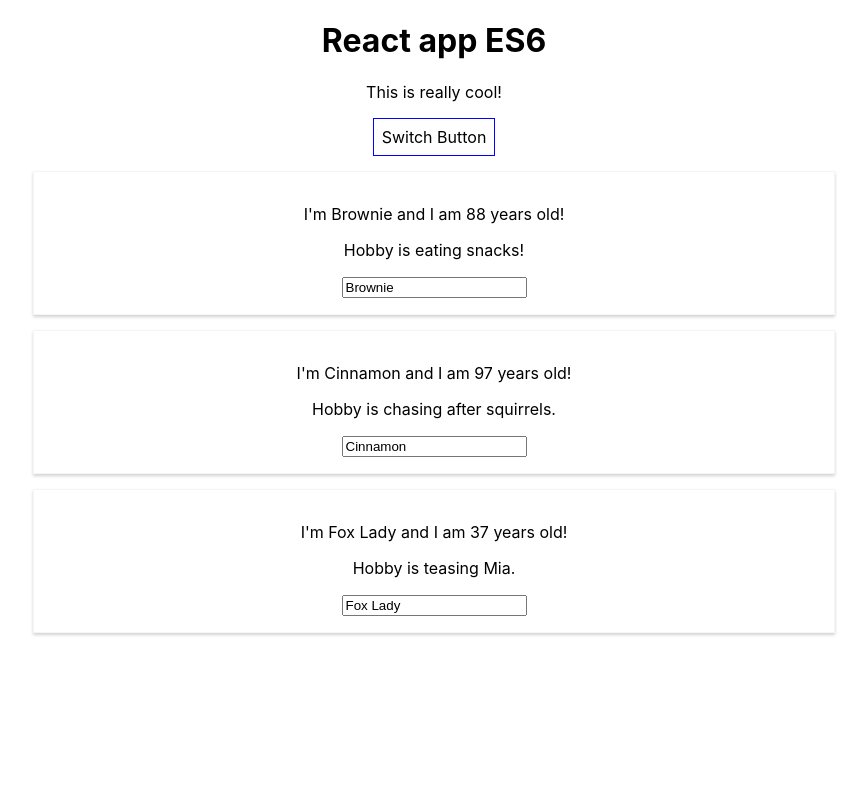
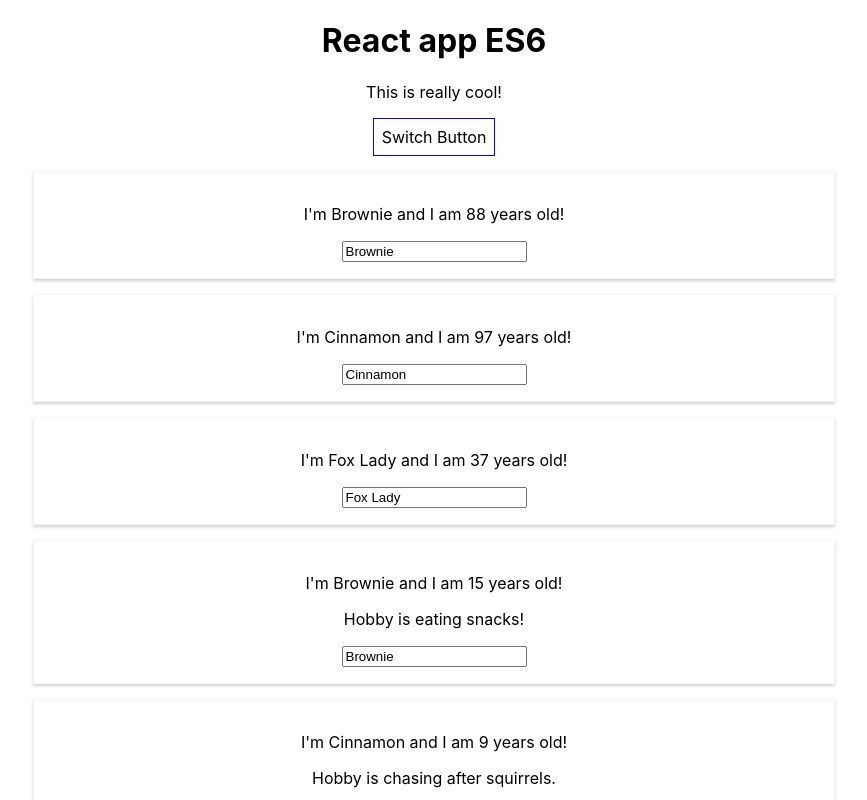
Before and after one commit to rmpalgo/react-js-practice, a React (Create React App) app: page / in a window 1280 px wide. Both pictures are taken after a click on the button "Switch Button". Shown: the top 800 px of the page, without its empty margins (206-1073 px from the left). Built offline with nearby package versions, Linux system fonts and the light colour scheme.

Commit message:
feat: ouput the content into Person component from arrays in the state using map function.

```diff
--- a/src/App.js
+++ b/src/App.js
@@ -57,9 +57,14 @@ class App extends Component {
         //including a conditional prior to returning jsx
         let persons = null;
 
-        if(this.state.showPersons) {
+        if( this.state.showPersons ) {
             persons = (
                 <div >
+                    {this.state.persons.map(person => {
+                        return <Person
+                            name={person.name}
+                            breed={person.breed}/>
+                    })}
                     <Person
                         name={this.state.persons[0].name}
                         breed={this.state.persons[0].breed}>Hobby is eating snacks!</Person>
```
